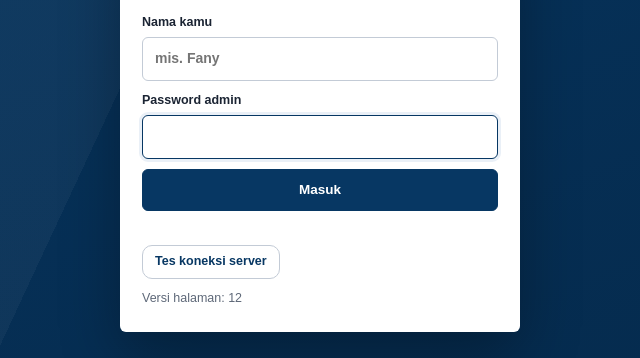
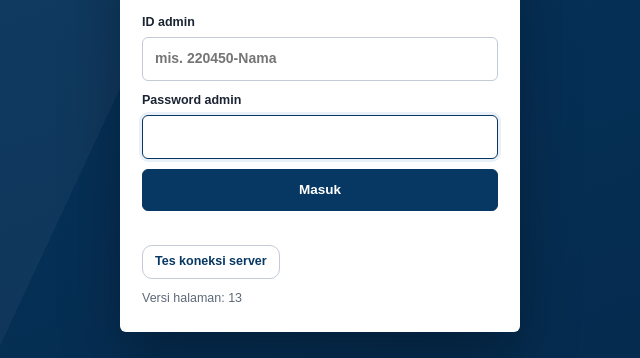
Before and after one commit to Promo-Eigerindo/Promo, a plain HTML site: page admin.html in a window 1280 px wide. Shown: the part 386-744 px from the top of the page, 320-960 px from the left. Drawn offline with Linux system fonts and the light colour scheme.

Commit message:
Update admin.html

```diff
--- a/admin.html
+++ b/admin.html
@@ -68,13 +68,13 @@ textarea.inp{min-height:80px;resize:vertical}
   <form class="box" onsubmit="return false">
     <h1>Masuk admin</h1>
     <p class="lead">Unggah juknis dan terbitkan ke seluruh toko.</p>
-    <label class="fl">Nama kamu<input class="inp" id="aName" autocomplete="name" placeholder="mis. Fany"></label>
+    <label class="fl">ID admin<input class="inp" id="aName" autocomplete="username" placeholder="mis. 220450-Nama"></label>
     <label class="fl">Password admin<input class="inp" id="aPw" type="password" autocomplete="current-password"></label>
     <button class="btn primary block" id="aGo">Masuk</button>
     <div class="err" id="aErr"></div>
     <button type="button" class="btn sm" id="aTest" style="margin-top:4px">Tes koneksi server</button>
     <div class="small muted" id="aTestOut" style="margin-top:8px;line-height:1.5"></div>
-    <div class="small muted" style="margin-top:10px">Versi halaman: 12</div>
+    <div class="small muted" style="margin-top:10px">Versi halaman: 13</div>
   </form>
 </div>
 
```
